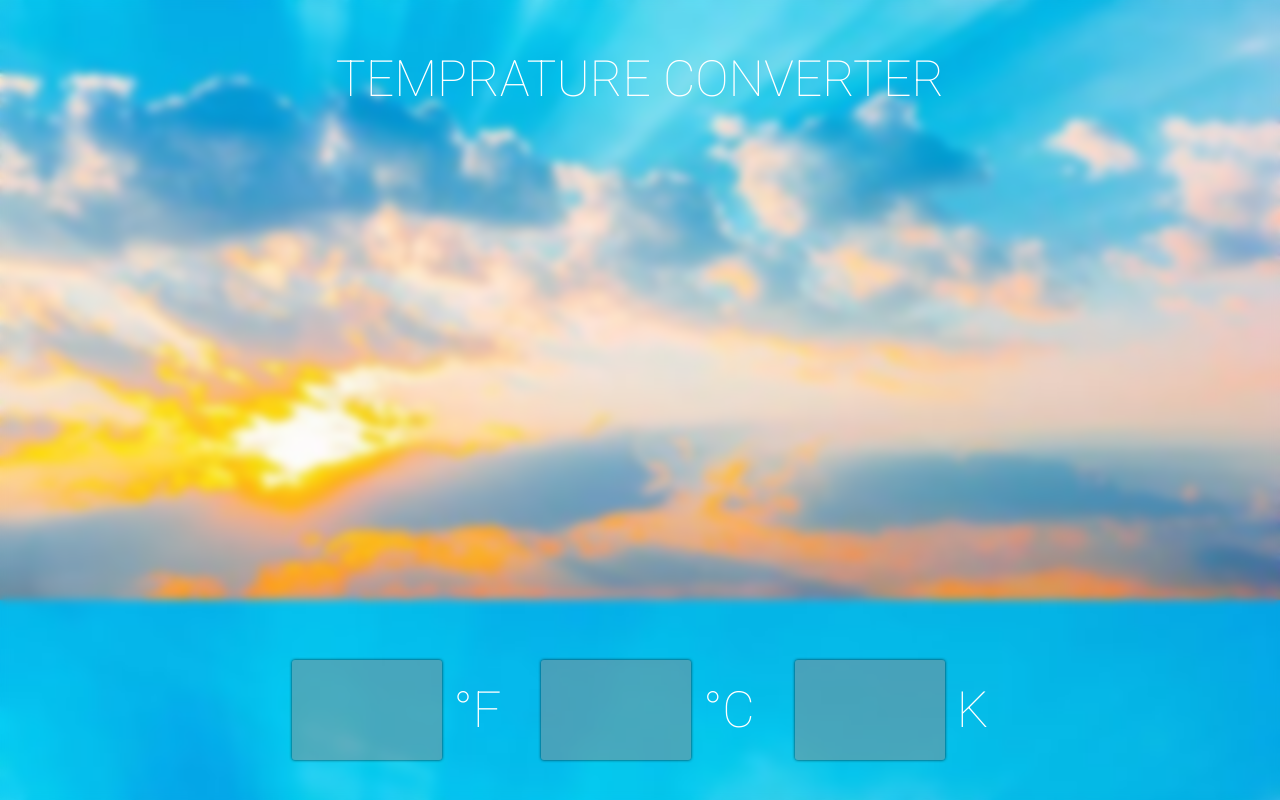
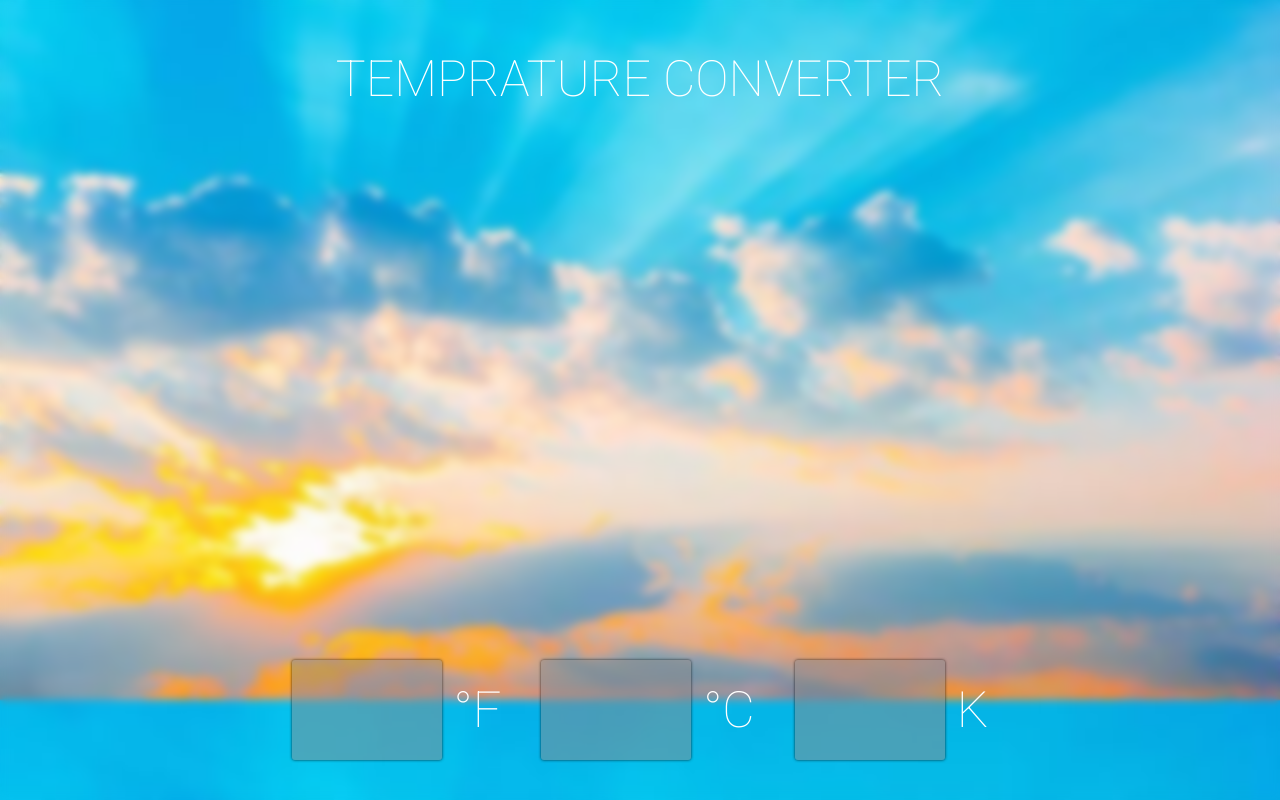
Before and after one commit to kamilrazadev/aidTech_TempConverter, a plain HTML site: page index.html in a window 1280 px wide. Drawn offline with Linux system fonts and the light colour scheme.

Commit message:
Updated UI

```diff
--- a/style.css
+++ b/style.css
@@ -11,7 +11,7 @@
 
     background-image: url(./assets/bg-main.jpg);
     background-size: 100%;
-    background-position: 0 600px;
+    background-position: 0 700px;
 }
 
 .container {
```
